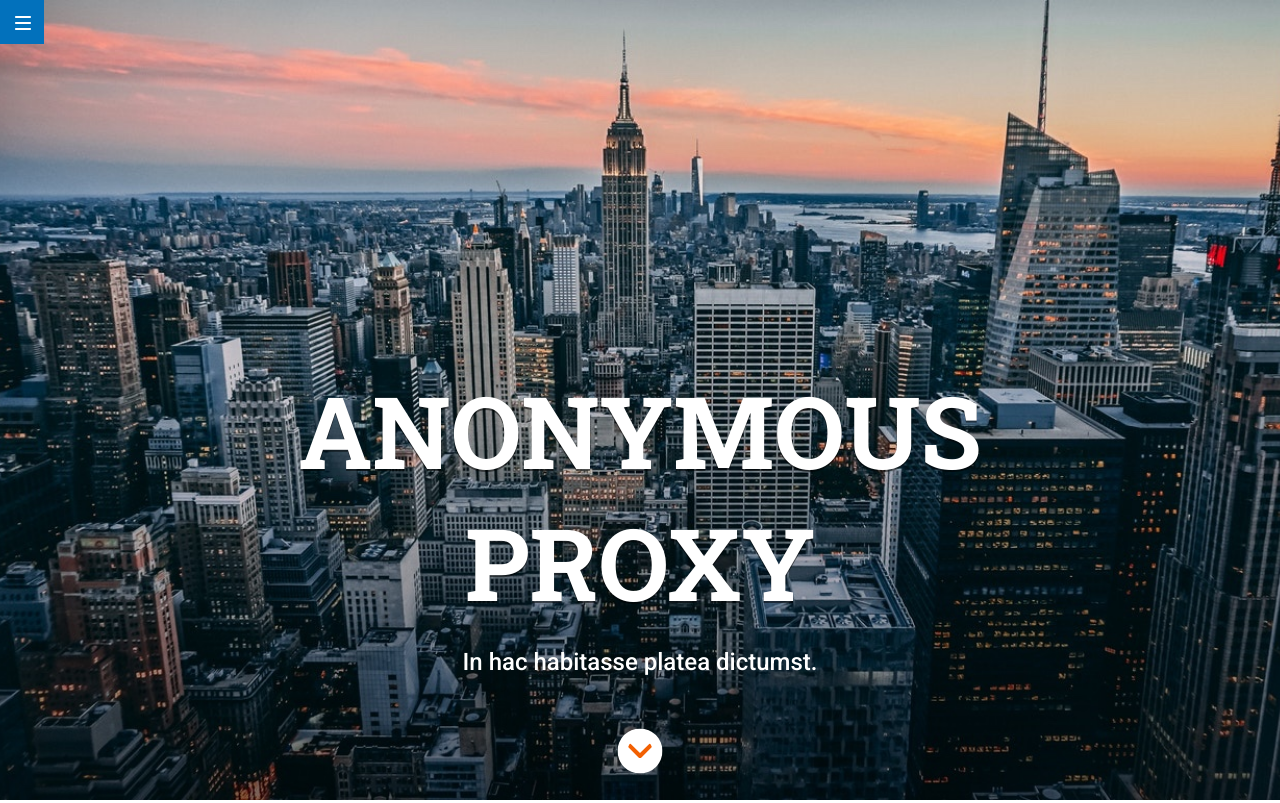
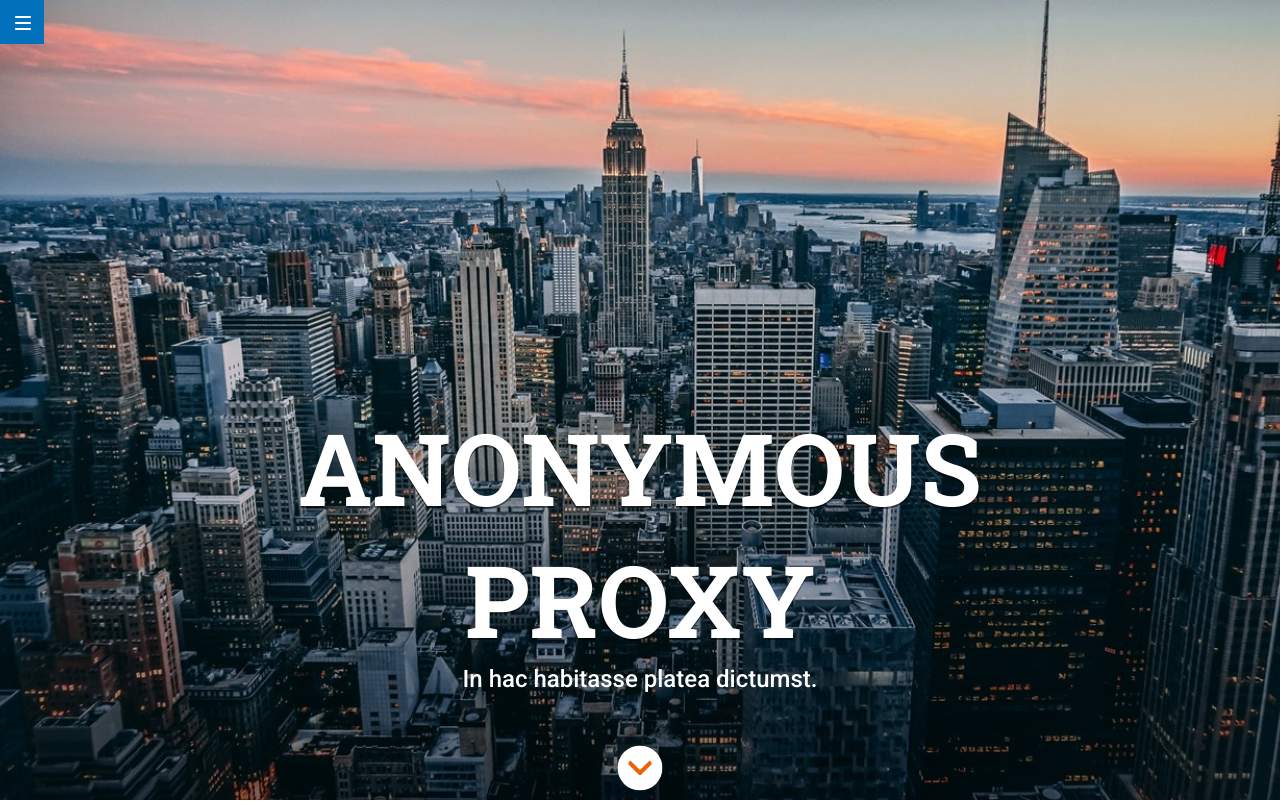
Before and after one commit to Adalab/modulo-1-evaluacion-final-MariaSernaZ, a website: page docs/index.html in a window 1280 px wide. Shown: the top 803 px of the page. Drawn offline with Linux system fonts and the light colour scheme.

Commit message:
Add hero changes

```diff
--- a/src/scss/layout/_header.scss
+++ b/src/scss/layout/_header.scss
@@ -59,7 +59,7 @@
 }
 
 .scroll-container {
-  padding-bottom: 53px;
+  margin-bottom: 68.3px;
 }
 
 .scroll-down {
@@ -86,7 +86,7 @@
   }
 
   .scroll-container {
-    padding-bottom: 45px;
+    margin-bottom: 60.3px;
   }
 }
 
@@ -95,6 +95,7 @@
     font-size: 100px;
     line-height: 132px;
     text-shadow: 0 2px rgba(0, 0, 0, 0.5);
+    padding-bottom: 0;
   }
 
   .cover {
@@ -102,7 +103,9 @@
     flex-direction: column;
     justify-items: flex-end;
     align-items: center;
-    /*width: 50%;*/
-    /*transform: translate(50%, 50%);*/
+  }
+
+  .scroll-container {
+    margin-bottom: 28.3px;
   }
 }
```
Also changed, not shown: docs/assets/css/main.css.
